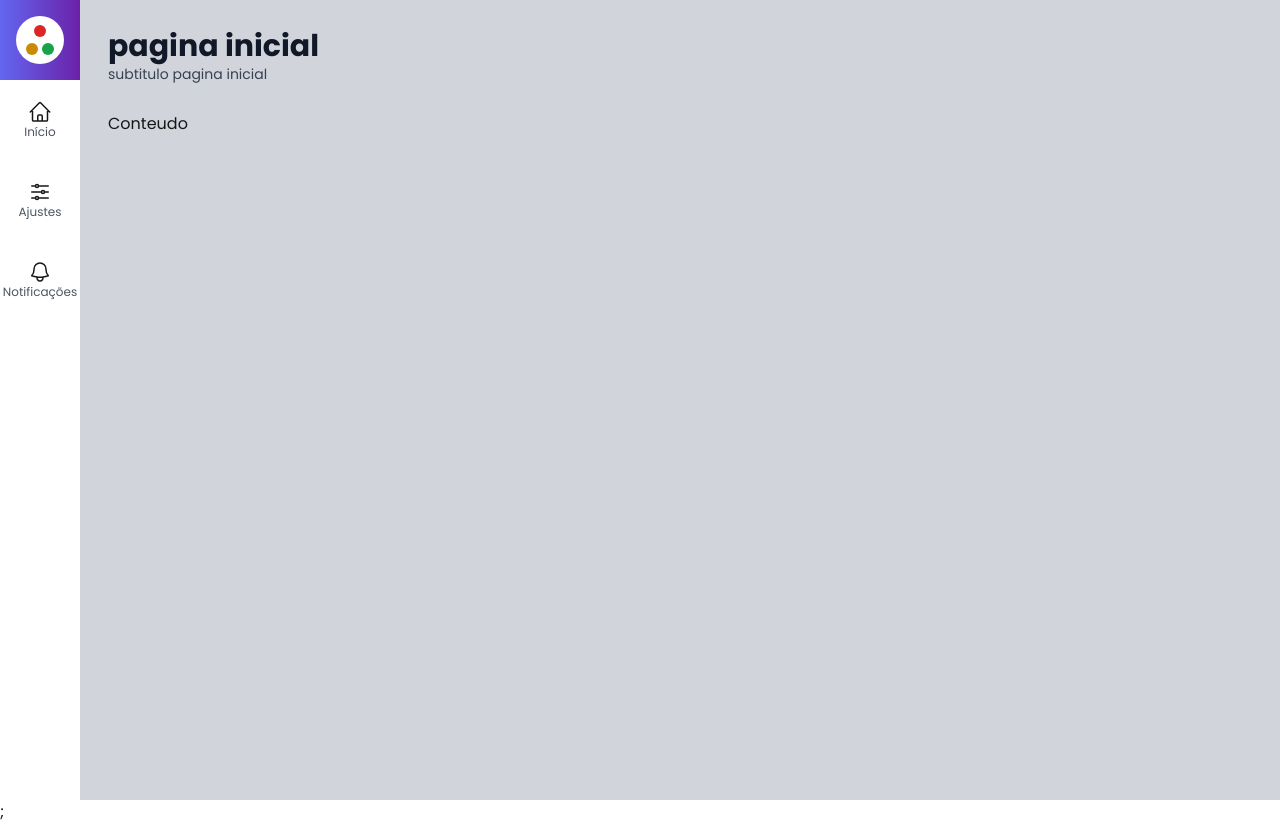
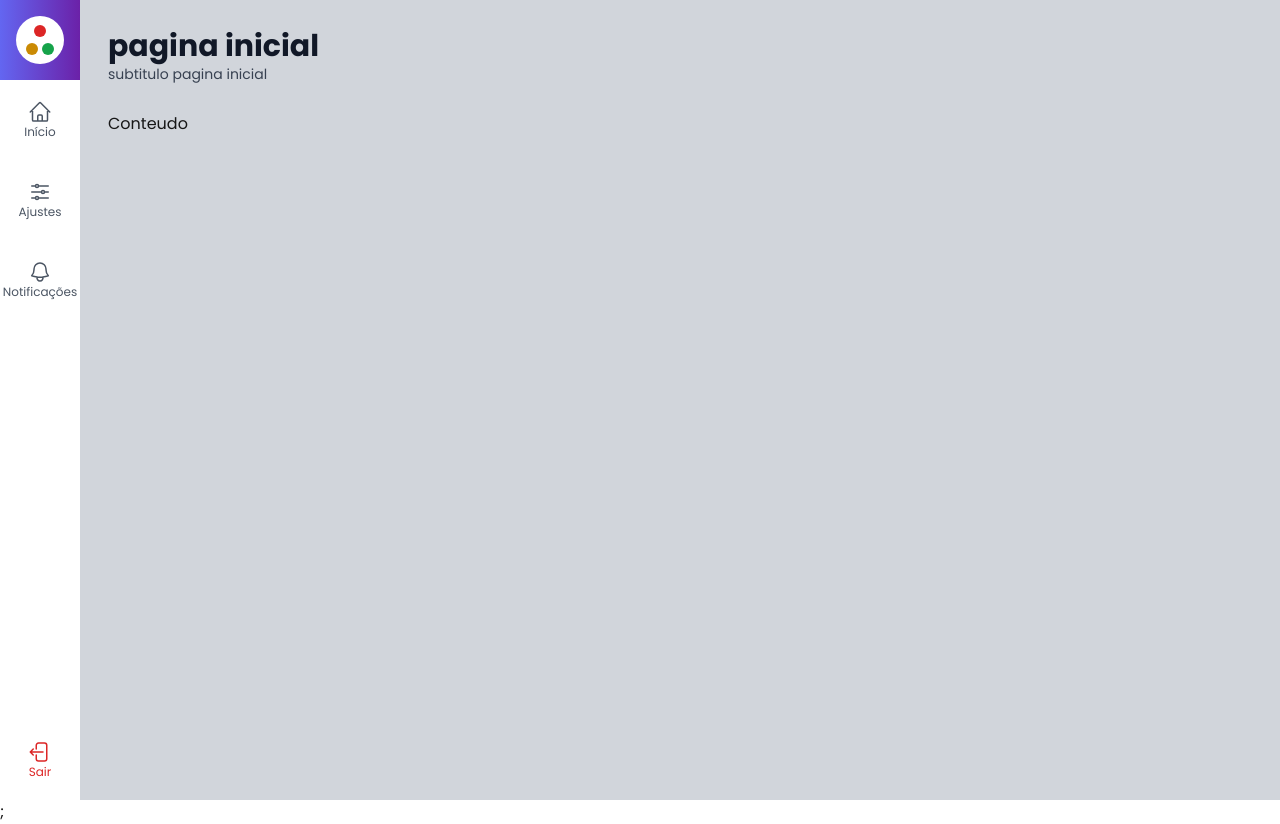
Before and after one commit to Victordplima/Template-Admin, a Next.js app: page / in a window 1280 px wide. Built offline with nearby package versions, Linux system fonts and the light colour scheme.

Commit message:
feat: modifica o menuItem e o menuLateral para ter a opção Sair

```diff
--- a/src/components/icons/index.tsx
+++ b/src/components/icons/index.tsx
@@ -50,3 +50,19 @@
         />
     </svg>
 );
+export const IconeSair = (
+    <svg
+        xmlns="http://www.w3.org/2000/svg"
+        fill="none"
+        viewBox="0 0 24 24"
+        strokeWidth={1.5}
+        stroke="currentColor"
+        className="size-6"
+    >
+        <path
+            strokeLinecap="round"
+            strokeLinejoin="round"
+            d="M8.25 9V5.25A2.25 2.25 0 0 1 10.5 3h6a2.25 2.25 0 0 1 2.25 2.25v13.5A2.25 2.25 0 0 1 16.5 21h-6a2.25 2.25 0 0 1-2.25-2.25V15m-3 0-3-3m0 0 3-3m-3 3H15"
+        />
+    </svg>
+);
--- a/src/components/template/MenuItem.tsx
+++ b/src/components/template/MenuItem.tsx
@@ -1,24 +1,34 @@
 import Link from "next/link";
 
 interface MenuItemProps {
-    url: string;
+    url?: string;
+    onClick?: (evento: any) => void;
+    className?: string;
     texto: string;
     icone: any;
 }
 
 export default function MenuItem(props: MenuItemProps) {
+    function renderizarLink() {
+        return (
+            <div
+                className={`flex flex-col justify-center items-center h-20 w-20 text-gray-600 ${props.className}`}
+            >
+                {props.icone}
+                <span className={`text-xs font-light `}>{props.texto}</span>
+            </div>
+        );
+    }
     return (
-        <li className={`hover:bg-gray-100 `}>
-            <Link href={props.url}>
-                <div
-                    className={`flex flex-col justify-center items-center h-20 w-20`}
-                >
-                    {props.icone}
-                    <span className={`text-xs font-light text-gray-600`}>
-                        {props.texto}
-                    </span>
-                </div>
-            </Link>
+        <li
+            onClick={props.onClick}
+            className={`hover:bg-gray-100 cursor-pointer`}
+        >
+            {props.url ? (
+                <Link href={props.url}>{renderizarLink()}</Link>
+            ) : (
+                renderizarLink()
+            )}
         </li>
     );
 }
--- a/src/components/template/MenuLateral.tsx
+++ b/src/components/template/MenuLateral.tsx
@@ -1,16 +1,16 @@
-import { IconeAjustes, IconeCasa, IconeSino } from "../icons";
+import { IconeAjustes, IconeCasa, IconeSair, IconeSino } from "../icons";
 import Logo from "./Logo";
 import MenuItem from "./MenuItem";
 
 export default function MenuLateral() {
     return (
-        <aside>
+        <aside className={`flex flex-col`}>
             <div
                 className={`flex flex-col items-center justify-center h-20 w-20 bg-gradient-to-r from-indigo-500 to-purple-800`}
             >
                 <Logo />
             </div>
-            <ul>
+            <ul className={`flex-grow`}>
                 <MenuItem url="/" texto="Início" icone={IconeCasa} />
                 <MenuItem url="/ajustes" texto="Ajustes" icone={IconeAjustes} />
                 <MenuItem
@@ -19,6 +19,16 @@
                     icone={IconeSino}
                 />
             </ul>
+            <ul>
+                <MenuItem
+                    onClick={() => console.log("logout")}
+                    texto="Sair"
+                    icone={IconeSair}
+                    className={`
+                        text-red-600 hover:bg-red-400 hover:text-white
+                        `}
+                />
+            </ul>
         </aside>
     );
 }
```
